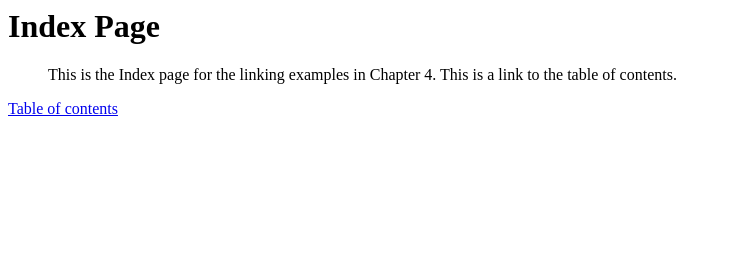
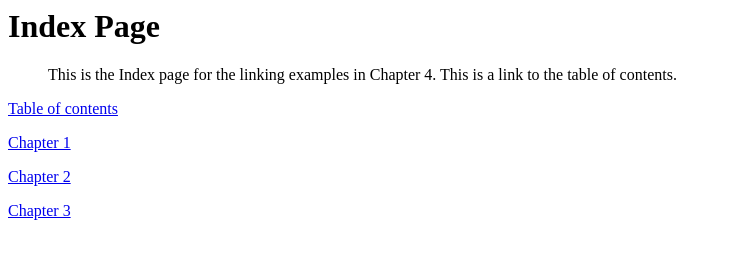
Before and after one commit to careshmar/link_review_pd5_6_careshma, a plain HTML site: page index.html in a window 1280 px wide. Shown: the whole page, without its empty margins (0-731 px from the left). Drawn offline with Linux system fonts and the light colour scheme.

Commit message:
Update index.html

```diff
--- a/index.html
+++ b/index.html
@@ -10,5 +10,8 @@
 <BLOCKQUOTE>This is the Index page for the linking examples in Chapter
 4. This is a link to the table of contents.</BLOCKQUOTE>
   <p><a href="toc.html"> Table of contents</a></p>
+  <p><a href="chapter1.html"> Chapter 1 </a></p>
+  <p><a href="chapter2.html"> Chapter 2 </a></p>
+  <p><a href="chapter3.html"> Chapter 3 </a></p>
 </BODY>
 </HTML>
```
